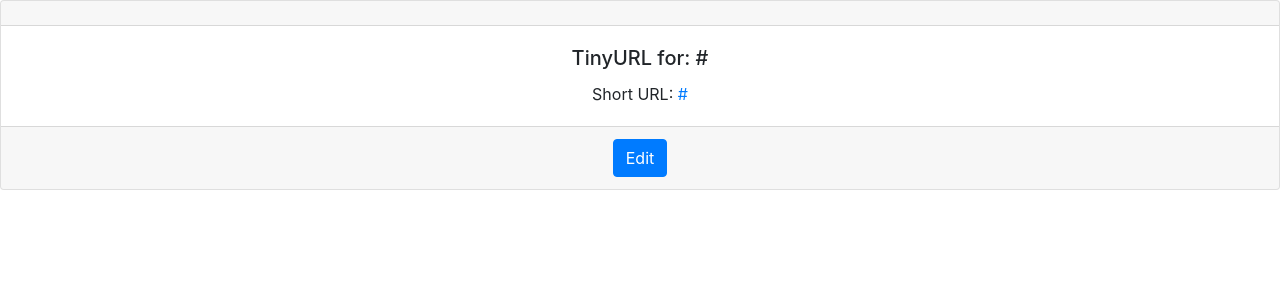
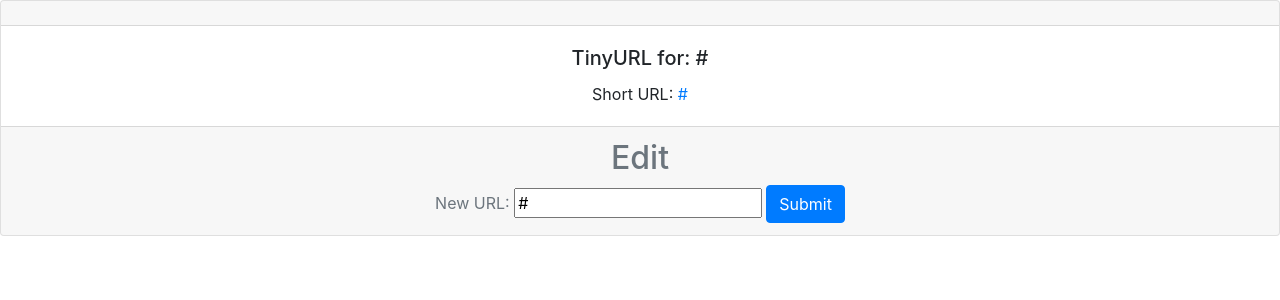
Before and after one commit to k2pbac/tinyapp, a Node server app: template views/urls_show.ejs in a window 1280 px wide. Shown: the part 56-356 px from the top of the page. Run offline with Node 20, Linux system fonts and the light colour scheme; the template is opened without the code that fills it: most values are stand-ins (such as "Sample title", 1, 10 or a date in 2020); some libraries are stand-ins or nearby versions.

Commit message:
add new edit ui on show page, add POST (edit) route to update a URL

```diff
--- a/views/urls_show.ejs
+++ b/views/urls_show.ejs
@@ -12,7 +12,7 @@
   </head>
 
   <body>
-    <%- include('./partials/_header') %>
+    <%- include('./partials/_header') %> <%- include('./partials/flash')%>
     <div class="card text-center">
       <div class="card-header"></div>
       <div class="card-body">
@@ -22,11 +22,18 @@
         </p>
       </div>
       <div class="card-footer text-muted">
-        <form method="GET" action="/urls/<%= shortURL %>/edit"></form>
-                <button type="submit" class="btn btn-primary">
-                  Edit
-                </button>
-              </form>
+        <h2>Edit</h2>
+        <form method="POST" action="/urls/<%= shortURL %>">
+          <label for="">New URL:</label>
+          <input
+            name="updatedURL"
+            style="width: 20%"
+            value="<%= longURL %>"
+            type="input"
+            placeholder="URL"
+          />
+          <button type="submit" class="btn btn-primary">Submit</button>
+        </form>
       </div>
     </div>
     <!-- Bootstrap JS -->
```
